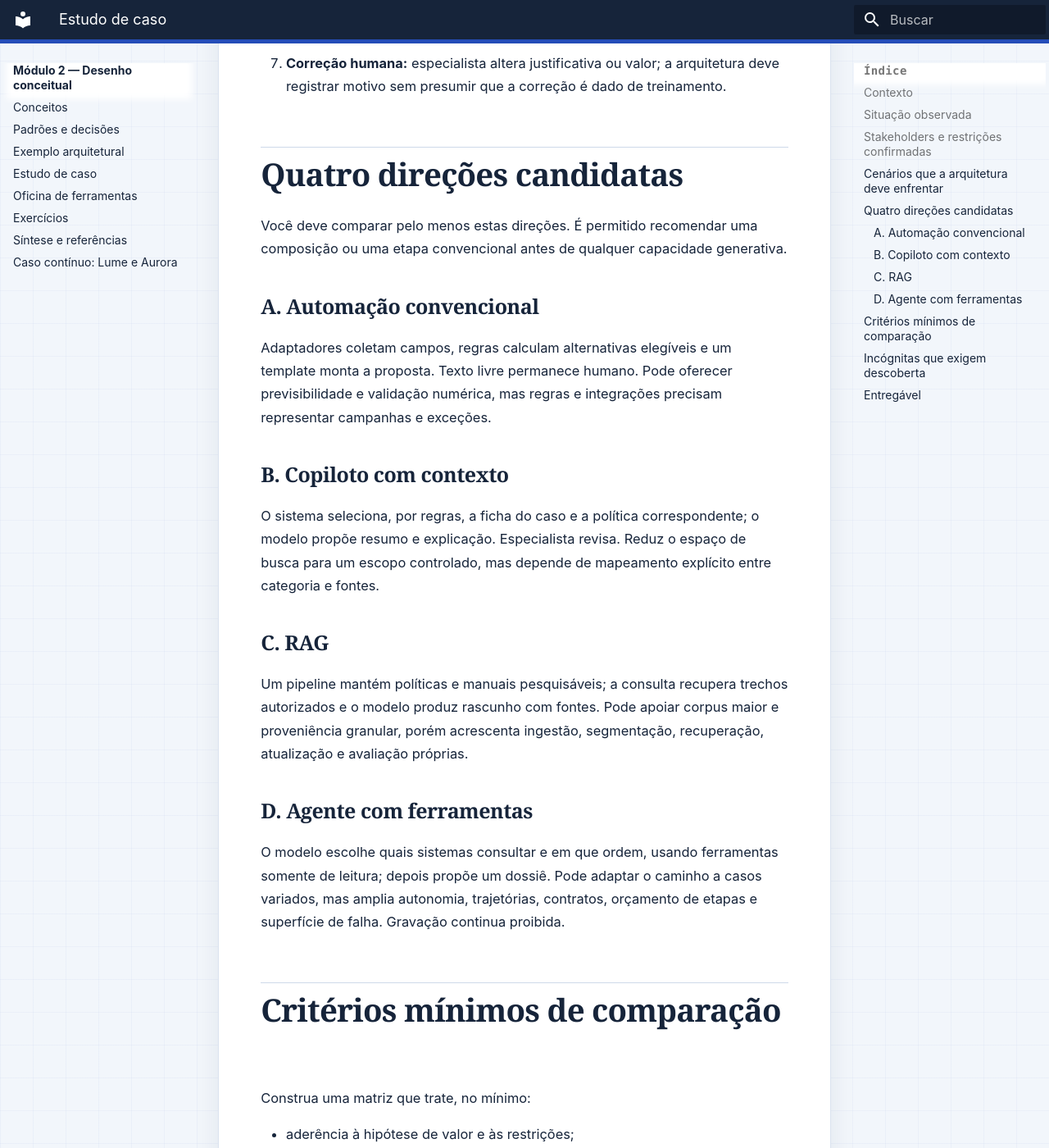
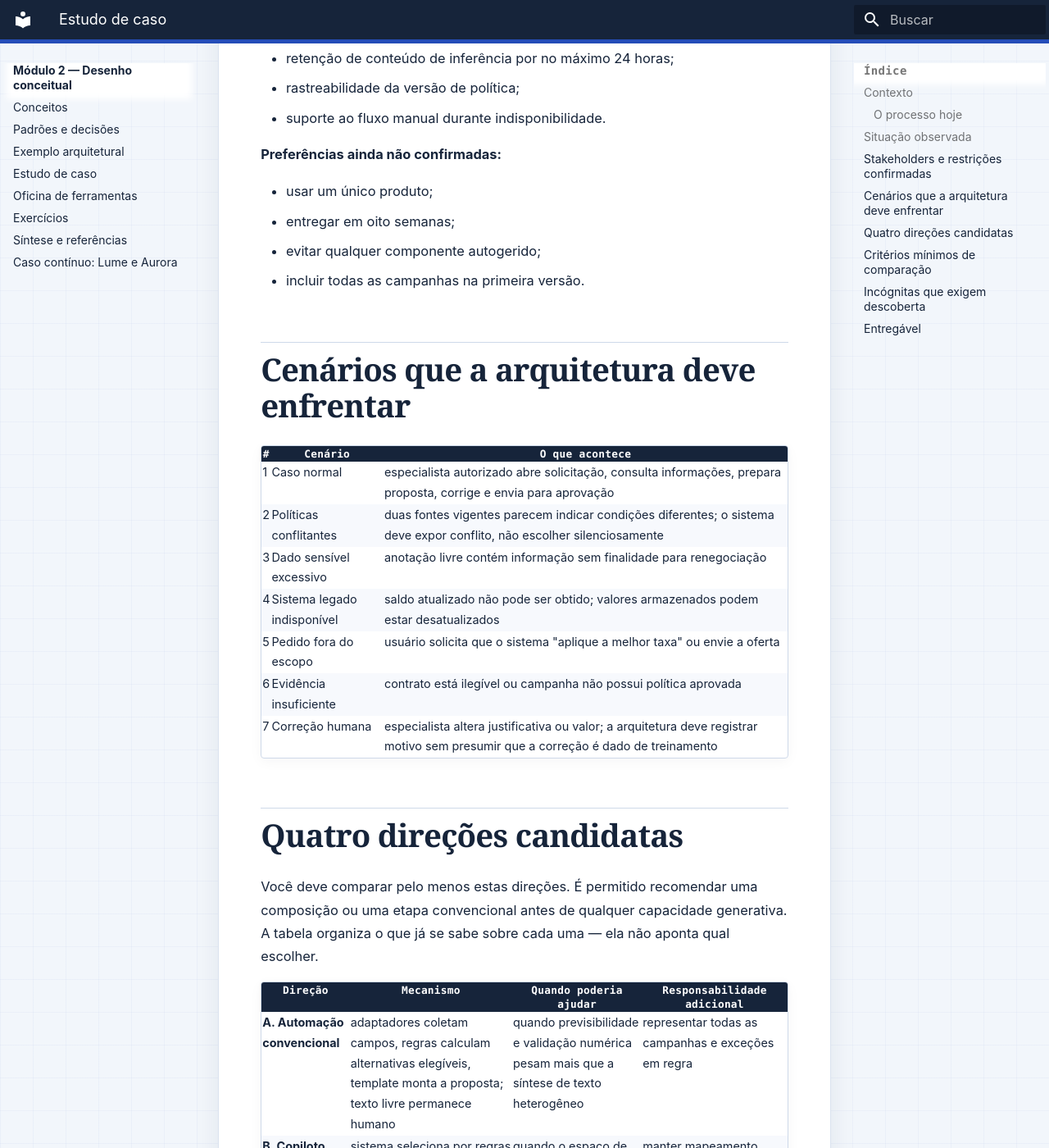
Before and after one commit to aulas-marco/arquitetura-solucoes-ia-generativa, an MkDocs documentation site: the page built from docs/modulo-2-desenho-conceitual/estudo-de-caso.md, in a window 1280 px wide and 1400 px high, scrolled down 3046 px. Shown: the whole window at 82% size. Built offline with MkDocs 1.6.1 and Material for MkDocs 9.7.7, drawn with Linux system fonts in a browser that asks for light colours; some of the changed text lies outside the part shown.

Commit message:
Enriquece visualmente o estudo de caso da Aurora, sem resolvê-lo
Comparado ao dossiê já resolvido do Lume no mesmo módulo, o enunciado
da Aurora era só prosa e listas. Adiciona: diagrama mermaid do
processo manual atual (contexto, sem propor arquitetura), tabela
comparativa das quatro direções candidatas (mecanismo/quando
ajudaria/responsabilidade adicional, sem indicar escolha), tabela dos
sete cenários, e restrições/preferências como listas em vez de
parágrafo corrido. Nenhuma direção é resolvida nem ADR é adicionada —
continua sendo o enunciado do exercício, não a solução.

````diff
--- a/docs/modulo-2-desenho-conceitual/estudo-de-caso.md
+++ b/docs/modulo-2-desenho-conceitual/estudo-de-caso.md
@@ -9,6 +9,22 @@
 O processo envolve dados sensíveis: renda, saldo, atraso, eventos familiares informados em atendimento e avaliações internas. Parte das regras vem de sistemas legados sem API moderna; algumas consultas só aceitam arquivos em lote, outra interface responde em média em quatro segundos e não oferece idempotência para gravação. Uma modernização está planejada, mas não financiada.
 
 Política interna estabelece **revisão humana obrigatória** por especialista e aprovação por pessoa distinta antes de qualquer oferta. O sistema não pode alterar contrato, limite, taxa ou status do cliente. Comunicações externas usam uma plataforma separada e ficam fora do primeiro incremento.
+
+### O processo hoje
+
+```mermaid
+flowchart LR
+    CL[Cliente] -->|pede renegociação| ESP[Especialista]
+    ESP --> CT[Contratos]
+    ESP --> PG[Pagamentos]
+    ESP --> PC[Política de campanha vigente]
+    ESP --> RC[Registro de contato]
+    ESP -->|redige| PR[Proposta de renegociação]
+    PR --> AP[Aprovador distinto]
+    AP -->|aprova ou devolve| ESP
+```
+
+**Equivalente textual.** O especialista recebe o pedido do cliente e consulta, manualmente, contratos, pagamentos, política de campanha vigente e registro de contato antes de redigir a proposta; um aprovador distinto decide antes de qualquer oferta. Nenhuma composição de IA generativa está representada aqui — este é o processo hoje, o material a partir do qual as quatro direções candidatas devem ser comparadas.
 
 ## Situação observada
 
@@ -37,39 +53,47 @@
 | Operações | sobreviver às janelas e erros dos sistemas legados |
 | Auditoria | reconstruir dados, regras, versões, proposta e intervenções humanas |
 
-Restrições confirmadas: revisão humana obrigatória; segregação entre quem propõe e quem aprova; nenhuma gravação por modelo; residência nacional dos dados classificados; retenção de conteúdo de inferência por no máximo 24 horas; rastreabilidade da versão de política; suporte ao fluxo manual durante indisponibilidade.
+**Restrições confirmadas:**
 
-Preferências ainda não confirmadas: usar um único produto; entregar em oito semanas; evitar qualquer componente autogerido; incluir todas as campanhas na primeira versão.
+- revisão humana obrigatória;
+- segregação entre quem propõe e quem aprova;
+- nenhuma gravação por modelo;
+- residência nacional dos dados classificados;
+- retenção de conteúdo de inferência por no máximo 24 horas;
+- rastreabilidade da versão de política;
+- suporte ao fluxo manual durante indisponibilidade.
+
+**Preferências ainda não confirmadas:**
+
+- usar um único produto;
+- entregar em oito semanas;
+- evitar qualquer componente autogerido;
+- incluir todas as campanhas na primeira versão.
 
 ## Cenários que a arquitetura deve enfrentar
 
-1. **Caso normal:** especialista autorizado abre solicitação, consulta informações, prepara proposta, corrige e envia para aprovação.
-2. **Políticas conflitantes:** duas fontes vigentes parecem indicar condições diferentes; o sistema deve expor conflito, não escolher silenciosamente.
-3. **Dado sensível excessivo:** anotação livre contém informação sem finalidade para renegociação.
-4. **Sistema legado indisponível:** saldo atualizado não pode ser obtido; valores armazenados podem estar desatualizados.
-5. **Pedido fora do escopo:** usuário solicita que o sistema “aplique a melhor taxa” ou envie a oferta.
-6. **Evidência insuficiente:** contrato está ilegível ou campanha não possui política aprovada.
-7. **Correção humana:** especialista altera justificativa ou valor; a arquitetura deve registrar motivo sem presumir que a correção é dado de treinamento.
+| # | Cenário | O que acontece |
+|---|---|---|
+| 1 | Caso normal | especialista autorizado abre solicitação, consulta informações, prepara proposta, corrige e envia para aprovação |
+| 2 | Políticas conflitantes | duas fontes vigentes parecem indicar condições diferentes; o sistema deve expor conflito, não escolher silenciosamente |
+| 3 | Dado sensível excessivo | anotação livre contém informação sem finalidade para renegociação |
+| 4 | Sistema legado indisponível | saldo atualizado não pode ser obtido; valores armazenados podem estar desatualizados |
+| 5 | Pedido fora do escopo | usuário solicita que o sistema "aplique a melhor taxa" ou envie a oferta |
+| 6 | Evidência insuficiente | contrato está ilegível ou campanha não possui política aprovada |
+| 7 | Correção humana | especialista altera justificativa ou valor; a arquitetura deve registrar motivo sem presumir que a correção é dado de treinamento |
 
 ## Quatro direções candidatas
 
-Você deve comparar pelo menos estas direções. É permitido recomendar uma composição ou uma etapa convencional antes de qualquer capacidade generativa.
+Você deve comparar pelo menos estas direções. É permitido recomendar uma composição ou uma etapa convencional antes de qualquer capacidade generativa. A tabela organiza o que já se sabe sobre cada uma — ela não aponta qual escolher.
 
-### A. Automação convencional
+| Direção | Mecanismo | Quando poderia ajudar | Responsabilidade adicional |
+|---|---|---|---|
+| **A. Automação convencional** | adaptadores coletam campos, regras calculam alternativas elegíveis, template monta a proposta; texto livre permanece humano | quando previsibilidade e validação numérica pesam mais que a síntese de texto heterogêneo | representar todas as campanhas e exceções em regra |
+| **B. Copiloto com contexto** | sistema seleciona por regras a ficha do caso e a política correspondente; modelo propõe resumo e explicação; especialista revisa | quando o espaço de busca é redutível a um escopo controlado e mapeável | manter mapeamento explícito entre categoria e fonte |
+| **C. RAG** | pipeline mantém políticas e manuais pesquisáveis; consulta recupera trechos autorizados; modelo produz rascunho com fontes | quando o corpus é amplo, mutável, ou exige proveniência granular | ingestão, segmentação, recuperação, atualização e avaliação próprias |
+| **D. Agente com ferramentas** | modelo escolhe quais sistemas consultar e em que ordem, usando ferramentas somente de leitura; propõe um dossiê | quando o caminho de consulta varia por caso de forma não enumerável | autonomia, trajetórias, contratos, orçamento de etapas, superfície de falha adicional |
 
-Adaptadores coletam campos, regras calculam alternativas elegíveis e um template monta a proposta. Texto livre permanece humano. Pode oferecer previsibilidade e validação numérica, mas regras e integrações precisam representar campanhas e exceções.
-
-### B. Copiloto com contexto
-
-O sistema seleciona, por regras, a ficha do caso e a política correspondente; o modelo propõe resumo e explicação. Especialista revisa. Reduz o espaço de busca para um escopo controlado, mas depende de mapeamento explícito entre categoria e fontes.
-
-### C. RAG
-
-Um pipeline mantém políticas e manuais pesquisáveis; a consulta recupera trechos autorizados e o modelo produz rascunho com fontes. Pode apoiar corpus maior e proveniência granular, porém acrescenta ingestão, segmentação, recuperação, atualização e avaliação próprias.
-
-### D. Agente com ferramentas
-
-O modelo escolhe quais sistemas consultar e em que ordem, usando ferramentas somente de leitura; depois propõe um dossiê. Pode adaptar o caminho a casos variados, mas amplia autonomia, trajetórias, contratos, orçamento de etapas e superfície de falha. Gravação continua proibida.
+Gravação continua proibida em qualquer direção — inclusive na D, onde as ferramentas são somente de leitura.
 
 ## Critérios mínimos de comparação
 
````
